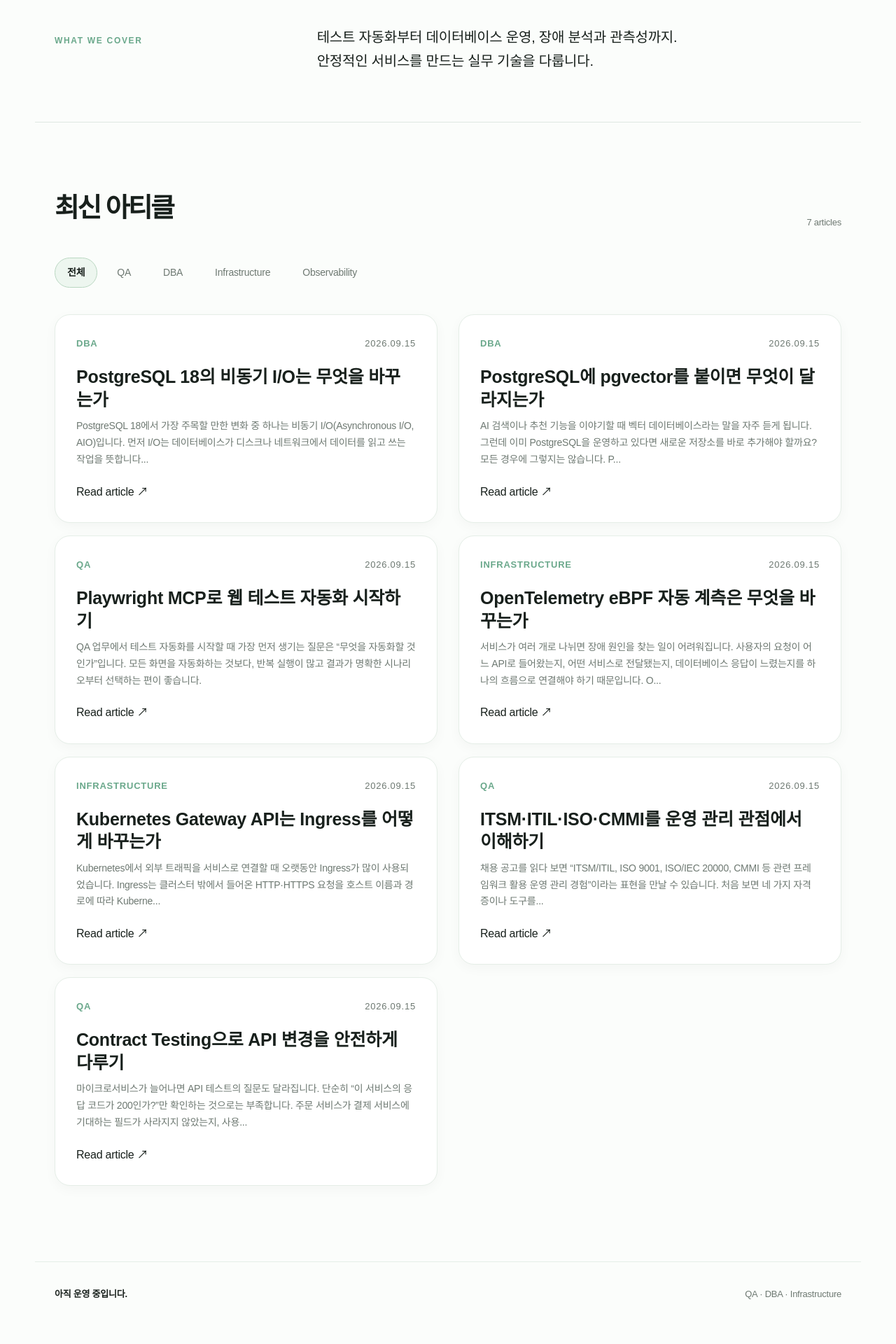
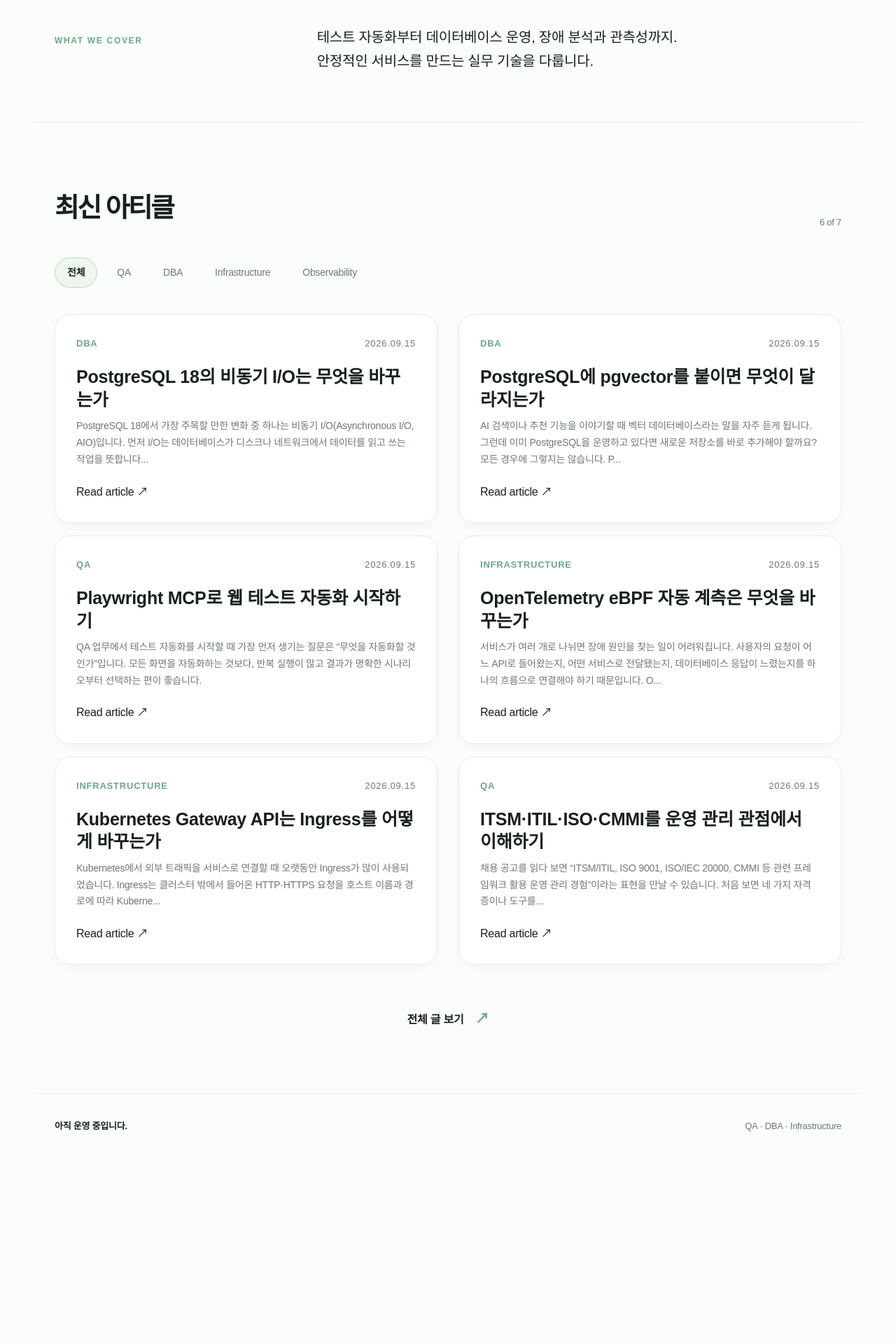
Before and after one commit to Seoha57/TechBlog, a Jekyll site: the page built from index.md, in a window 1280 px wide. Shown: the part 1115-3035 px from the top of the page at 70% size. Built offline with Jekyll 4.4.1, drawn with Linux system fonts in a browser that asks for light colours; some web fonts are replaced; after the commit the page ends 2795 px from its top, so only the background shows below that.

Commit message:
Limit homepage articles and add archive page

```diff
--- a/_layouts/home.html
+++ b/_layouts/home.html
@@ -24,12 +24,13 @@ layout: default
 
 <section id="articles" class="articles">
   {% assign visible_posts = site.posts | where_exp: "post", "post.exclude_from_latest != true" %}
-  <div class="section-heading"><h2>최신 아티클</h2><span>{{ visible_posts.size }} articles</span></div>
+  {% assign latest_posts = visible_posts | slice: 0, 6 %}
+  <div class="section-heading"><h2>최신 아티클</h2><span>{{ latest_posts.size }} of {{ visible_posts.size }}</span></div>
   <div class="filters">
     <a class="active" href="#" data-filter="all">전체</a><a href="#" data-filter="qa">QA</a><a href="#" data-filter="dba">DBA</a><a href="#" data-filter="infrastructure">Infrastructure</a><a href="#" data-filter="observability">Observability</a>
   </div>
   <div class="post-list">
-    {% for post in visible_posts %}
+    {% for post in latest_posts %}
       <article class="post-card" data-categories="{{ post.categories | join: ',' }}">
         <a href="{{ post.url | relative_url }}">
           <div class="post-meta"><span>{{ post.categories | first | default: 'NOTE' }}</span><time>{{ post.date | date: '%Y.%m.%d' }}</time></div>
@@ -40,5 +41,6 @@ layout: default
       </article>
     {% endfor %}
   </div>
+  {% if visible_posts.size > 6 %}<a class="all-articles-link" href="{{ '/articles/' | relative_url }}">전체 글 보기 <span>↗</span></a>{% endif %}
 </section>
 <script src="{{ '/assets/js/filter.js' | relative_url }}"></script>
--- a/assets/css/post-fix.css
+++ b/assets/css/post-fix.css
@@ -3,3 +3,4 @@
 .post-content h1{max-width:920px;margin:26px 0 0;font-size:clamp(42px,5.5vw,70px);line-height:1.12;letter-spacing:-.075em;word-break:keep-all}
 .post-body{max-width:760px;margin:58px auto 0}
 @media(max-width:700px){.post-content{padding:64px 20px 24px}.post-header{padding:18px 0 38px}.post-content h1{font-size:clamp(38px,11vw,54px);line-height:1.18}.post-body{margin-top:40px}}
+.all-articles-link{display:block;width:max-content;margin:42px auto 0;color:var(--ink);font-weight:750;text-decoration:none}.all-articles-link span{margin-left:12px;color:var(--accent);font-size:20px}.articles-page h1{margin:12px 0 0;font-size:clamp(42px,6vw,72px);letter-spacing:-.08em}.articles-page .section-heading{align-items:end}
```
Also changed, not shown: _layouts/articles.html (added, +12 -0 lines), articles.md (added, +5 -0 lines).
